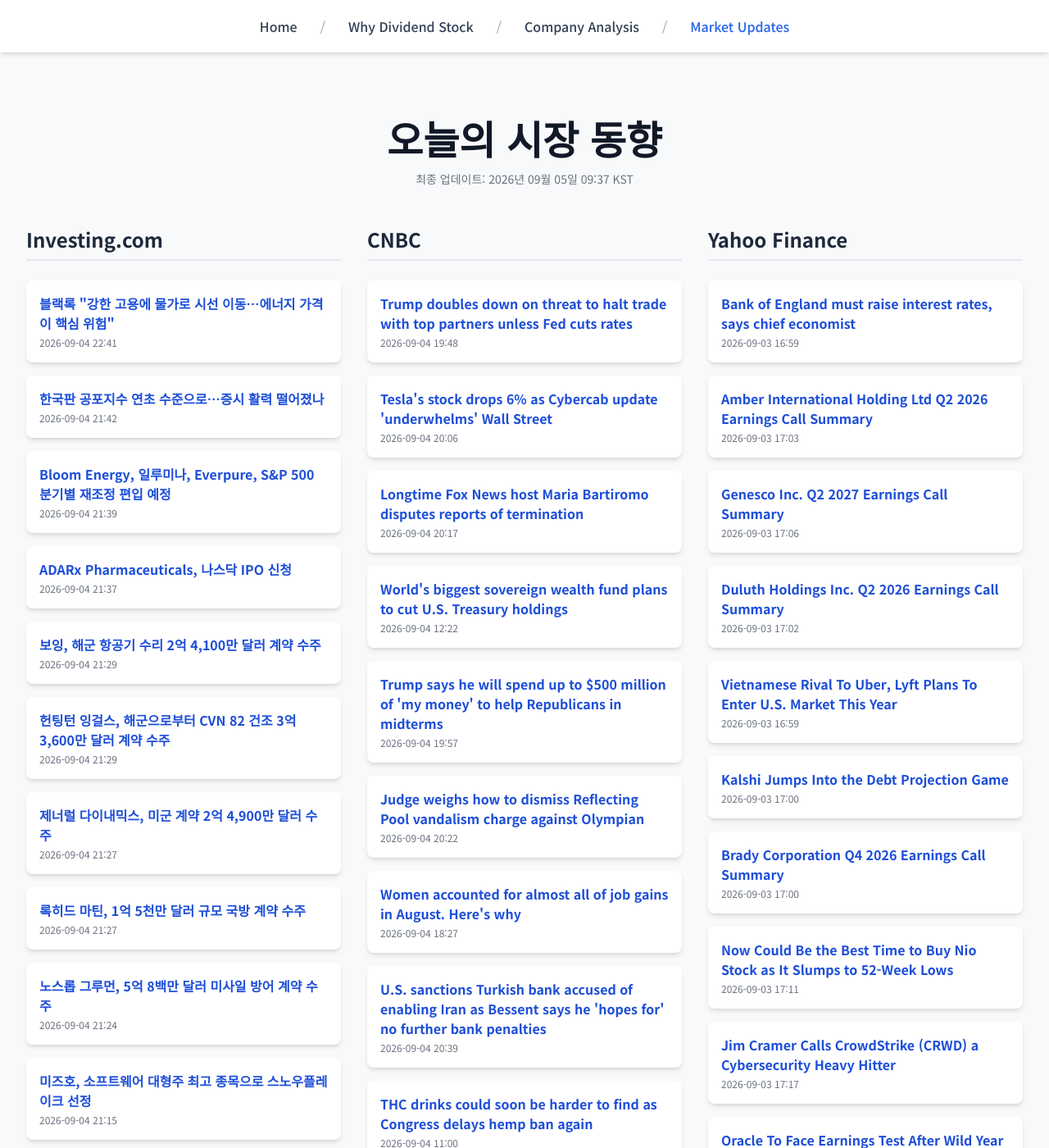
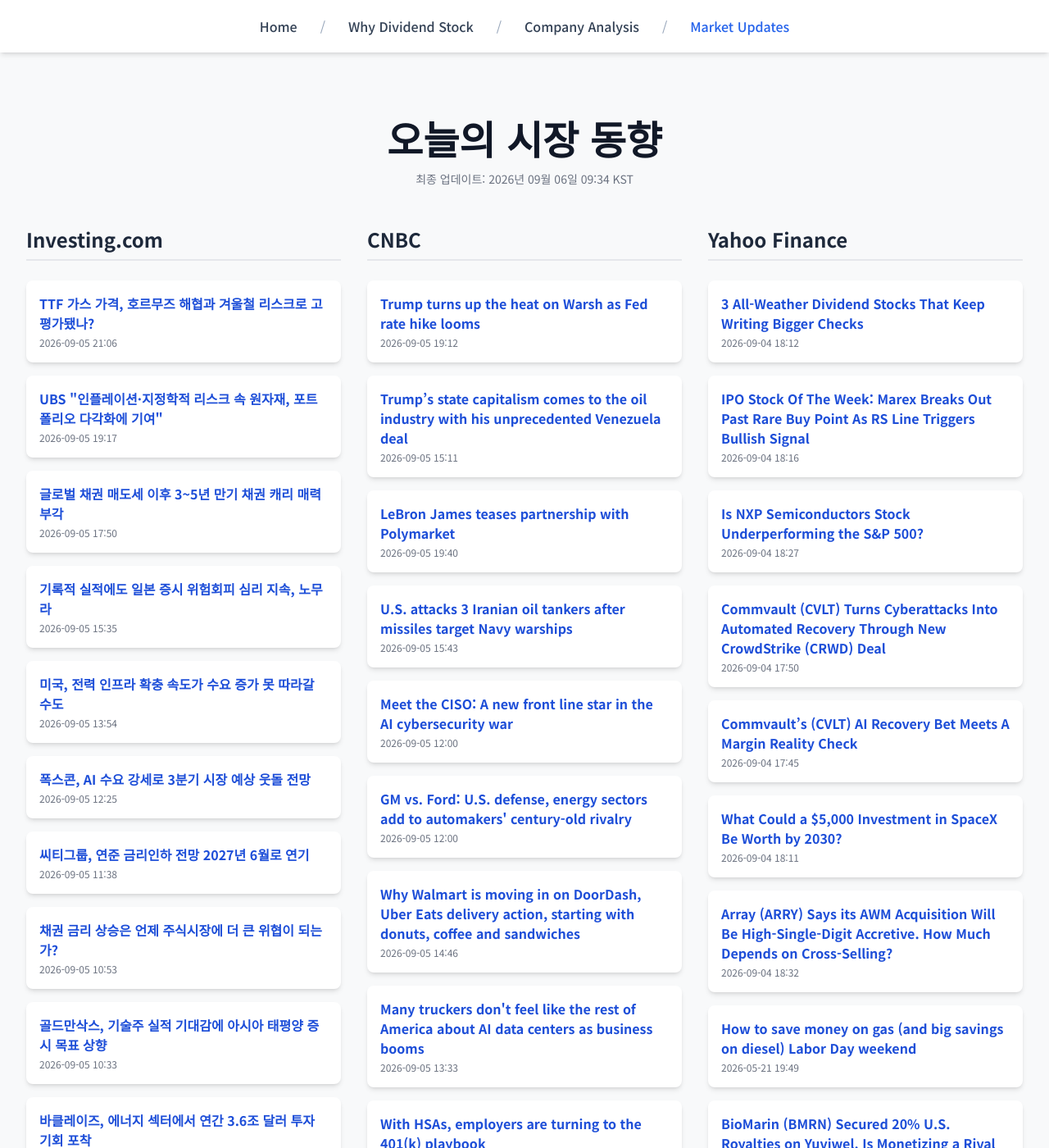
Before and after one commit to Kay-Hwang/my-company-analysis, a Jekyll site: the page built from market-updates.html, in a window 1280 px wide and 1400 px high. Shown: the whole window at 82% size. Built offline with Jekyll 4.4.1, drawn with Linux system fonts in a browser that asks for light colours; nearby versions of some CDN libraries; a script that is not in the unit is left out; some of the changed text lies outside the part shown.

Commit message:
Update daily data

```diff
--- a/_data/latest_data.json
+++ b/_data/latest_data.json
@@ -1,190 +1,190 @@
 {
-  "lastUpdated": "2026년 09월 05일 09:37 KST",
+  "lastUpdated": "2026년 09월 06일 09:34 KST",
   "news": {
     "investing": [
       {
-        "title": "블랙록 \"강한 고용에 물가로 시선 이동…에너지 가격이 핵심 위험\"",
-        "link": "https://kr.investing.com/news/stock-market-news/article-2085285",
-        "pubDate": "2026-09-04 22:41:51",
-        "summary": "블랙록 \"강한 고용에 물가로 시선 이동…에너지 가격이 핵심 위험\""
+        "title": "TTF 가스 가격, 호르무즈 해협과 겨울철 리스크로 고평가됐나?",
+        "link": "https://kr.investing.com/news/stock-market-news/article-2085425",
+        "pubDate": "2026-09-05 21:06:23",
+        "summary": "TTF 가스 가격, 호르무즈 해협과 겨울철 리스크로 고평가됐나?"
       },
       {
-        "title": "한국판 공포지수 연초 수준으로…증시 활력 떨어졌나",
-        "link": "https://kr.investing.com/news/stock-market-news/article-2085270",
-        "pubDate": "2026-09-04 21:42:00",
-        "summary": "한국판 공포지수 연초 수준으로…증시 활력 떨어졌나"
+        "title": "UBS \"인플레이션·지정학적 리스크 속 원자재, 포트폴리오 다각화에 기여\"",
+        "link": "https://kr.investing.com/news/stock-market-news/article-2085422",
+        "pubDate": "2026-09-05 19:17:20",
+        "summary": "UBS \"인플레이션·지정학적 리스크 속 원자재, 포트폴리오 다각화에 기여\""
       },
       {
-        "title": "Bloom Energy, 일루미나, Everpure, S&P 500 분기별 재조정 편입 예정",
-        "link": "https://kr.investing.com/news/stock-market-news/article-2085271",
-        "pubDate": "2026-09-04 21:39:08",
-        "summary": "Bloom Energy, 일루미나, Everpure, S&P 500 분기별 재조정 편입 예정"
+        "title": "글로벌 채권 매도세 이후 3~5년 만기 채권 캐리 매력 부각",
+        "link": "https://kr.investing.com/news/stock-market-news/article-2085418",
+        "pubDate": "2026-09-05 17:50:46",
+        "summary": "글로벌 채권 매도세 이후 3~5년 만기 채권 캐리 매력 부각"
       },
       {
-        "title": "ADARx Pharmaceuticals, 나스닥 IPO 신청",
-        "link": "https://kr.investing.com/news/stock-market-news/article-432SI-2085267",
-        "pubDate": "2026-09-04 21:37:02",
-        "summary": "ADARx Pharmaceuticals, 나스닥 IPO 신청"
+        "title": "기록적 실적에도 일본 증시 위험회피 심리 지속, 노무라",
+        "link": "https://kr.investing.com/news/stock-market-news/article-2085416",
+        "pubDate": "2026-09-05 15:35:47",
+        "summary": "기록적 실적에도 일본 증시 위험회피 심리 지속, 노무라"
       },
       {
-        "title": "보잉, 해군 항공기 수리 2억 4,100만 달러 계약 수주",
-        "link": "https://kr.investing.com/news/stock-market-news/article-93CH-2085260",
-        "pubDate": "2026-09-04 21:29:36",
-        "summary": "보잉, 해군 항공기 수리 2억 4,100만 달러 계약 수주"
+        "title": "미국, 전력 인프라 확충 속도가 수요 증가 못 따라갈 수도",
+        "link": "https://kr.investing.com/news/stock-market-news/article-2085411",
+        "pubDate": "2026-09-05 13:54:07",
+        "summary": "미국, 전력 인프라 확충 속도가 수요 증가 못 따라갈 수도"
       },
       {
-        "title": "헌팅턴 잉걸스, 해군으로부터 CVN 82 건조 3억 3,600만 달러 계약 수주",
-        "link": "https://kr.investing.com/news/stock-market-news/article-93CH-2085259",
-        "pubDate": "2026-09-04 21:29:24",
-        "summary": "헌팅턴 잉걸스, 해군으로부터 CVN 82 건조 3억 3,600만 달러 계약 수주"
+        "title": "폭스콘, AI 수요 강세로 3분기 시장 예상 웃돌 전망",
+        "link": "https://kr.investing.com/news/stock-market-news/article-2085409",
+        "pubDate": "2026-09-05 12:25:24",
+        "summary": "폭스콘, AI 수요 강세로 3분기 시장 예상 웃돌 전망"
       },
       {
-        "title": "제너럴 다이내믹스, 미군 계약 2억 4,900만 달러 수주",
-        "link": "https://kr.investing.com/news/stock-market-news/article-93CH-2085257",
-        "pubDate": "2026-09-04 21:27:10",
-        "summary": "제너럴 다이내믹스, 미군 계약 2억 4,900만 달러 수주"
+        "title": "씨티그룹, 연준 금리인하 전망 2027년 6월로 연기",
+        "link": "https://kr.investing.com/news/stock-market-news/article-2085405",
+        "pubDate": "2026-09-05 11:38:22",
+        "summary": "씨티그룹, 연준 금리인하 전망 2027년 6월로 연기"
       },
       {
-        "title": "록히드 마틴, 1억 5천만 달러 규모 국방 계약 수주",
-        "link": "https://kr.investing.com/news/stock-market-news/article-93CH-2085256",
-        "pubDate": "2026-09-04 21:27:05",
-        "summary": "록히드 마틴, 1억 5천만 달러 규모 국방 계약 수주"
+        "title": "채권 금리 상승은 언제 주식시장에 더 큰 위협이 되는가?",
+        "link": "https://kr.investing.com/news/stock-market-news/article-2085401",
+        "pubDate": "2026-09-05 10:53:48",
+        "summary": "채권 금리 상승은 언제 주식시장에 더 큰 위협이 되는가?"
       },
       {
-        "title": "노스롭 그루먼, 5억 8백만 달러 미사일 방어 계약 수주",
-        "link": "https://kr.investing.com/news/stock-market-news/article-93CH-2085252",
-        "pubDate": "2026-09-04 21:24:02",
-        "summary": "노스롭 그루먼, 5억 8백만 달러 미사일 방어 계약 수주"
+        "title": "골드만삭스, 기술주 실적 기대감에 아시아 태평양 증시 목표 상향",
+        "link": "https://kr.investing.com/news/stock-market-news/article-93CH-2085398",
+        "pubDate": "2026-09-05 10:33:50",
+        "summary": "골드만삭스, 기술주 실적 기대감에 아시아 태평양 증시 목표 상향"
       },
       {
-        "title": "미즈호, 소프트웨어 대형주 최고 종목으로 스노우플레이크 선정",
-        "link": "https://kr.investing.com/news/stock-market-news/article-93CH-2085243",
-        "pubDate": "2026-09-04 21:15:54",
-        "summary": "미즈호, 소프트웨어 대형주 최고 종목으로 스노우플레이크 선정"
+        "title": "바클레이즈, 에너지 섹터에서 연간 3.6조 달러 투자 기회 포착",
+        "link": "https://kr.investing.com/news/stock-market-news/article-2085387",
+        "pubDate": "2026-09-05 07:58:16",
+        "summary": "바클레이즈, 에너지 섹터에서 연간 3.6조 달러 투자 기회 포착"
       }
     ],
     "cnbc": [
       {
-        "title": "Trump doubles down on threat to halt trade with top partners unless Fed cuts rates",
-        "link": "https://www.cnbc.com/2026/09/04/trump-fed-rates-jobs-trade.html",
-        "pubDate": "Fri, 04 Sep 2026 19:48:08 GMT",
-        "summary": "President Donald Trump demanded that the Fed slash interest rates or else he will cut off trade with countries with which the U.S. maintains trade deficits."
+        "title": "Trump turns up the heat on Warsh as Fed rate hike looms",
+        "link": "https://www.cnbc.com/2026/09/05/trump-warsh-fed-september-rate-hike.html",
+        "pubDate": "Sat, 05 Sep 2026 19:12:53 GMT",
+        "summary": "Ten days ahead of the next Federal Reserve meeting, the Trump administration looks to be in a full-court press to halt a rate hike in its tracks."
       },
       {
-        "title": "Tesla's stock drops 6% as Cybercab update 'underwhelms' Wall Street",
-        "link": "https://www.cnbc.com/2026/09/04/teslas-stock-drops-as-cybercab-update-underwhelms-nhtsa-probe.html",
-        "pubDate": "Fri, 04 Sep 2026 20:06:13 GMT",
-        "summary": "Tesla's long-awaited Cybercab update failed to dazzle investors."
+        "title": "Trump’s state capitalism comes to the oil industry with his unprecedented Venezuela deal",
+        "link": "https://www.cnbc.com/2026/09/05/trump-venezuela-oil-north-america-blue-energy-partners-nabep.html",
+        "pubDate": "Sat, 05 Sep 2026 15:11:03 GMT",
+        "summary": "The deal comes eight months after Washington ousted former President Nicolás Maduro in a military raid."
       },
       {
-        "title": "Longtime Fox News host Maria Bartiromo disputes reports of termination",
-        "link": "https://www.cnbc.com/2026/09/04/maria-bartiromo-fox-news-termination.html",
-        "pubDate": "Fri, 04 Sep 2026 20:17:13 GMT",
-        "summary": "Maria Bartiromo, the longtime host of Fox News and Fox Business programming, has disputed reports she was fired from the cable TV networks."
+        "title": "LeBron James teases partnership with Polymarket",
+        "link": "https://www.cnbc.com/2026/09/05/lebron-james-polymarket-partnership.html",
+        "pubDate": "Sat, 05 Sep 2026 19:40:11 GMT",
+        "summary": "LeBron James on Saturday teased an upcoming partnership with the prediction markets platform Polymarket in a social media post."
       },
       {
-        "title": "World's biggest sovereign wealth fund plans to cut U.S. Treasury holdings",
-        "link": "https://www.cnbc.com/2026/09/04/worlds-biggest-sovereign-wealth-fund-plans-to-cut-treasury-holdings.html",
-        "pubDate": "Fri, 04 Sep 2026 12:22:09 GMT",
-        "summary": "Norway's $2.3 trillion investment fund says it can diversify into new areas with greater risk and returns."
+        "title": "U.S. attacks 3 Iranian oil tankers after missiles target Navy warships",
+        "link": "https://www.cnbc.com/2026/09/05/us-iran-oil-tankers-navy-missile-attack.html",
+        "pubDate": "Sat, 05 Sep 2026 15:43:08 GMT",
+        "summary": "Three Iranian crude oil carriers were hit by U.S. forces on Saturday near Iran's key oil export hub, Kharg Island, in the Gulf, U.S. Central Command reported."
       },
       {
-        "title": "Trump says he will spend up to $500 million of 'my money' to help Republicans in midterms",
-        "link": "https://www.cnbc.com/2026/09/04/trump-maga-inc-500-million-republicans-midterm-elections.html",
-        "pubDate": "Fri, 04 Sep 2026 19:57:35 GMT",
-        "summary": "Trump's pledge would dramatically increase MAGA Inc.’s spending after the Trump-aligned PAC kept most of its $403 million war chest on the sidelines."
+        "title": "Meet the CISO: A new front line star in the AI cybersecurity war",
+        "link": "https://www.cnbc.com/2026/09/05/ai-cybersecurity-ciso-executive.html",
+        "pubDate": "Sat, 05 Sep 2026 12:00:01 GMT",
+        "summary": "The OpenAI-Hugging Face agent hack sent shockwaves through the business world and helped put the chief information security officer into the spotlight."
       },
       {
-        "title": "Judge weighs how to dismiss Reflecting Pool vandalism charge against Olympian",
-        "link": "https://www.cnbc.com/2026/09/04/reflecting-pool-hearn-doj-trump-pirro.html",
-        "pubDate": "Fri, 04 Sep 2026 20:22:09 GMT",
-        "summary": "President Trump has said damage to the Reflecting Pool was due to vandalism, not to a flawed installation of a new liner as prosecutors say."
+        "title": "GM vs. Ford: U.S. defense, energy sectors add to automakers' century-old rivalry",
+        "link": "https://www.cnbc.com/2026/09/05/gm-ford-defense-energy.html",
+        "pubDate": "Sat, 05 Sep 2026 12:00:01 GMT",
+        "summary": "General Motors and Ford are looking for new potential growth areas, including by seeking military contracts and getting into energy storage businesses."
       },
       {
-        "title": "Women accounted for almost all of job gains in August. Here's why",
-        "link": "https://www.cnbc.com/2026/09/04/jobs-report-women-payrolls.html",
-        "pubDate": "Fri, 04 Sep 2026 18:27:39 GMT",
-        "summary": "Women accounted for virtually all of August's payroll gains, the latest sign of their growing power in the labor market."
+        "title": "Why Walmart is moving in on DoorDash, Uber Eats delivery action, starting with donuts, coffee and sandwiches",
+        "link": "https://www.cnbc.com/2026/09/05/walmart-dunkin-subway-delivery-uber-eats-doordash.html",
+        "pubDate": "Sat, 05 Sep 2026 14:46:14 GMT",
+        "summary": "Walmart's deal to deliver for Dunkin' follows one earlier this year for Subway sandwiches, as the nation's largest retailer targets Uber Eats and DoorDash."
       },
       {
-        "title": "U.S. sanctions Turkish bank accused of enabling Iran as Bessent says he 'hopes for' no further bank penalties",
-        "link": "https://www.cnbc.com/2026/09/04/iran-turkey-sanctions-economy-bessent.html",
-        "pubDate": "Fri, 04 Sep 2026 20:39:54 GMT",
-        "summary": "President Donald Trump hyped the sanctions plan as \"economic D-Day\" against Iran, but the U.S. has so far taken few steps to implement it."
+        "title": "Many truckers don't feel like the rest of America about AI data centers as business booms",
+        "link": "https://www.cnbc.com/2026/09/05/ai-data-centers-cost-economy.html",
+        "pubDate": "Sat, 05 Sep 2026 13:33:08 GMT",
+        "summary": "Sprawling data center components from HVAC systems to tubing, wiring and semiconductors arrive primarily by truck, a boon for a business hit hard by trade wars."
       },
       {
-        "title": "THC drinks could soon be harder to find as Congress delays hemp ban again",
-        "link": "https://www.cnbc.com/2026/09/04/thc-drinks-congress-hemp-ban.html",
-        "pubDate": "Fri, 04 Sep 2026 11:00:01 GMT",
-        "summary": "THC drinks are booming as an alcohol alternative, but a looming federal crackdown is squeezing makers, distributors and consumers."
+        "title": "With HSAs, employers are turning to the 401(k) playbook",
+        "link": "https://www.cnbc.com/2026/09/05/hsa-401k-plan-retirement-automatic-enrollment.html",
+        "pubDate": "Sat, 05 Sep 2026 12:15:42 GMT",
+        "summary": "More employers are automatically enrolling workers into health savings accounts and paying contributions like a \"match.\""
       },
       {
-        "title": "The big business of personal protection: How private security became a $50 billion industry",
-        "link": "https://www.cnbc.com/2026/09/04/private-security-spending-crime-allied-universal.html",
-        "pubDate": "Fri, 04 Sep 2026 14:15:04 GMT",
-        "summary": "Private security spending and guard employment have climbed as companies and communities respond to high-profile attacks, even as violent crime falls."
+        "title": "Trump admin targets tax-exempt status at private colleges — threatening a key tax break for donations",
+        "link": "https://www.cnbc.com/2026/09/03/treasury-irs-proposal-tax-exempt-schools-charitable-donations.html",
+        "pubDate": "Fri, 04 Sep 2026 12:15:44 GMT",
+        "summary": "The Treasury has proposed regulations that would strip thousands of private schools of their tax-exempt status and threaten a valuable tax break for donations."
       }
     ],
     "yahoo": [
       {
-        "title": "Bank of England must raise interest rates, says chief economist",
-        "link": "https://finance.yahoo.com/economy/policy/articles/bank-england-must-raise-interest-165946601.html",
-        "pubDate": "2026-09-03T16:59:46Z",
-        "summary": "Bank of England must raise interest rates, says chief economist"
+        "title": "3 All-Weather Dividend Stocks That Keep Writing Bigger Checks",
+        "link": "https://finance.yahoo.com/markets/stocks/articles/3-weather-dividend-stocks-keep-181248248.html",
+        "pubDate": "2026-09-04T18:12:48Z",
+        "summary": "3 All-Weather Dividend Stocks That Keep Writing Bigger Checks"
       },
       {
-        "title": "Amber International Holding Ltd Q2 2026 Earnings Call Summary",
-        "link": "https://finance.yahoo.com/markets/stocks/articles/amber-international-holding-ltd-q2-170324102.html",
-        "pubDate": "2026-09-03T17:03:24Z",
-        "summary": "Amber International Holding Ltd Q2 2026 Earnings Call Summary"
+        "title": "IPO Stock Of The Week: Marex Breaks Out Past Rare Buy Point As RS Line Triggers Bullish Signal",
+        "link": "https://www.investors.com/stock-lists/ipo-analysis/marex-stock-mrx-rare-buy-point/?src=A00220&yptr=yahoo",
+        "pubDate": "2026-09-04T18:16:06Z",
+        "summary": "IPO Stock Of The Week: Marex Breaks Out Past Rare Buy Point As RS Line Triggers Bullish Signal"
       },
       {
-        "title": "Genesco Inc. Q2 2027 Earnings Call Summary",
-        "link": "https://finance.yahoo.com/markets/stocks/articles/genesco-inc-q2-2027-earnings-170650806.html",
-        "pubDate": "2026-09-03T17:06:50Z",
-        "summary": "Genesco Inc. Q2 2027 Earnings Call Summary"
+        "title": "Is NXP Semiconductors Stock Underperforming the S&P 500?",
+        "link": "https://finance.yahoo.com/markets/stocks/articles/nxp-semiconductors-stock-underperforming-p-182704441.html",
+        "pubDate": "2026-09-04T18:27:04Z",
+        "summary": "Is NXP Semiconductors Stock Underperforming the S&P 500?"
       },
       {
-        "title": "Duluth Holdings Inc. Q2 2026 Earnings Call Summary",
-        "link": "https://finance.yahoo.com/markets/stocks/articles/duluth-holdings-inc-q2-2026-170202166.html",
-        "pubDate": "2026-09-03T17:02:02Z",
-        "summary": "Duluth Holdings Inc. Q2 2026 Earnings Call Summary"
+        "title": "Commvault (CVLT) Turns Cyberattacks Into Automated Recovery Through New CrowdStrike (CRWD) Deal",
+        "link": "https://finance.yahoo.com/technology/articles/commvault-cvlt-turns-cyberattacks-automated-175037526.html",
+        "pubDate": "2026-09-04T17:50:37Z",
+        "summary": "Commvault (CVLT) Turns Cyberattacks Into Automated Recovery Through New CrowdStrike (CRWD) Deal"
       },
       {
-        "title": "Vietnamese Rival To Uber, Lyft Plans To Enter U.S. Market This Year",
-        "link": "https://www.investors.com/news/uber-lyft-vinfast-gsm-rideshare-app-robotaxi/?src=A00220&yptr=yahoo",
-        "pubDate": "2026-09-03T16:59:17Z",
-        "summary": "Vietnamese Rival To Uber, Lyft Plans To Enter U.S. Market This Year"
+        "title": "Commvault’s (CVLT) AI Recovery Bet Meets A Margin Reality Check",
+        "link": "https://finance.yahoo.com/technology/ai/articles/commvault-cvlt-ai-recovery-bet-174535550.html",
+        "pubDate": "2026-09-04T17:45:35Z",
+        "summary": "Commvault’s (CVLT) AI Recovery Bet Meets A Margin Reality Check"
       },
       {
-        "title": "Kalshi Jumps Into the Debt Projection Game",
-        "link": "https://www.barrons.com/articles/kalshi-prediction-market-national-debt-projection-7c010e75?siteid=yhoof2&yptr=yahoo",
-        "pubDate": "2026-09-03T17:00:00Z",
-        "summary": "Kalshi Jumps Into the Debt Projection Game"
+        "title": "What Could a $5,000 Investment in SpaceX Be Worth by 2030?",
+        "link": "https://finance.yahoo.com/markets/stocks/articles/could-5-000-investment-spacex-181100026.html",
+        "pubDate": "2026-09-04T18:11:00Z",
+        "summary": "What Could a $5,000 Investment in SpaceX Be Worth by 2030?"
       },
       {
-        "title": "Brady Corporation Q4 2026 Earnings Call Summary",
-        "link": "https://finance.yahoo.com/markets/stocks/articles/brady-corporation-q4-2026-earnings-170051658.html",
-        "pubDate": "2026-09-03T17:00:51Z",
-        "summary": "Brady Corporation Q4 2026 Earnings Call Summary"
+        "title": "Array (ARRY) Says its AWM Acquisition Will Be High-Single-Digit Accretive. How Much Depends on Cross-Selling?",
+        "link": "https://finance.yahoo.com/markets/stocks/articles/array-arry-says-awm-acquisition-183234182.html",
+        "pubDate": "2026-09-04T18:32:34Z",
+        "summary": "Array (ARRY) Says its AWM Acquisition Will Be High-Single-Digit Accretive. How Much Depends on Cross-Selling?"
       },
       {
-        "title": "Now Could Be the Best Time to Buy Nio Stock as It Slumps to 52-Week Lows",
-        "link": "https://finance.yahoo.com/markets/stocks/articles/now-could-best-time-buy-171119312.html",
-        "pubDate": "2026-09-03T17:11:19Z",
-        "summary": "Now Could Be the Best Time to Buy Nio Stock as It Slumps to 52-Week Lows"
+        "title": "How to save money on gas (and big savings on diesel) Labor Day weekend",
+        "link": "https://finance.yahoo.com/personal-finance/banking/article/how-to-save-money-on-gas-and-big-savings-on-diesel-labor-day-weekend-194922134.html",
+        "pubDate": "2026-05-21T19:49:22Z",
+        "summary": "How to save money on gas (and big savings on diesel) Labor Day weekend"
       },
       {
-        "title": "Jim Cramer Calls CrowdStrike (CRWD) a Cybersecurity Heavy Hitter",
-        "link": "https://finance.yahoo.com/technology/ai/articles/jim-cramer-calls-crowdstrike-crwd-171714906.html",
-        "pubDate": "2026-09-03T17:17:14Z",
-        "summary": "Jim Cramer Calls CrowdStrike (CRWD) a Cybersecurity Heavy Hitter"
+        "title": "BioMarin (BMRN) Secured 20% U.S. Royalties on Yuviwel. Is Monetizing a Rival Better than Blocking It?",
+        "link": "https://finance.yahoo.com/healthcare/articles/biomarin-bmrn-secured-20-u-162639879.html",
+        "pubDate": "2026-09-04T16:26:39Z",
+        "summary": "BioMarin (BMRN) Secured 20% U.S. Royalties on Yuviwel. Is Monetizing a Rival Better than Blocking It?"
       },
       {
-        "title": "Oracle To Face Earnings Test After Wild Year Riding AI Wave",
-        "link": "https://www.investors.com/news/technology/oracle-stock-q1-2027-earnings-ai-openai/?src=A00220&yptr=yahoo",
-        "pubDate": "2026-09-03T16:57:56Z",
-        "summary": "Oracle To Face Earnings Test After Wild Year Riding AI Wave"
+        "title": "Record Diesel Prices Push Brent Toward $95",
+        "link": "https://finance.yahoo.com/energy/articles/record-diesel-prices-push-brent-162700945.html",
+        "pubDate": "2026-09-04T16:27:00Z",
+        "summary": "Record Diesel Prices Push Brent Toward $95"
       }
     ]
   }
```
